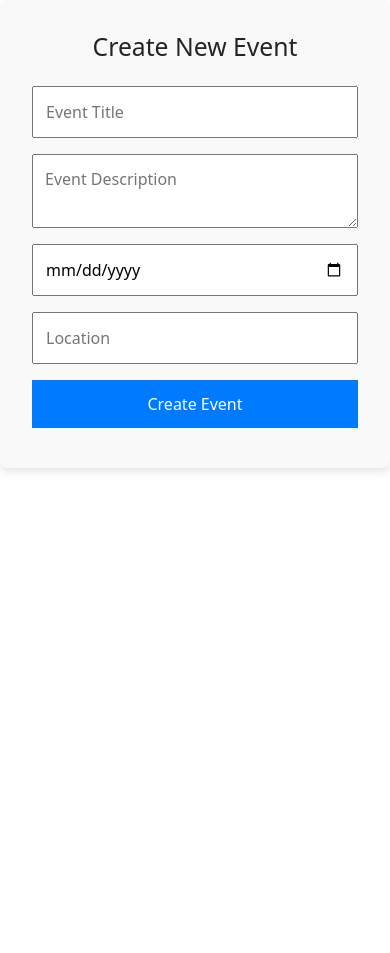
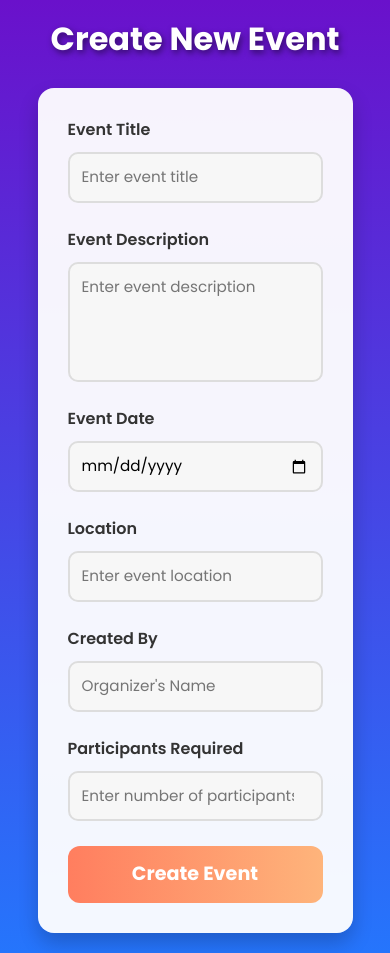
Before and after one commit to Sarvesh1502/VMS, a React (Vite) app: page /createevent in a window 390 px wide. Before the commit the page ends 844 px from the top, so only its background shows below. Built offline with nearby package versions, Linux system fonts and the light colour scheme.

Commit message:
Create event page

```diff
--- a/src/Pages/CreateEvent.css
+++ b/src/Pages/CreateEvent.css
@@ -1,36 +1,120 @@
+/* Container */
 .create-event-container {
-    max-width: 600px;
-    margin: auto;
-    padding: 2rem;
-    background-color: #f9f9f9;
-    box-shadow: 0 4px 8px rgba(0, 0, 0, 0.1);
-    border-radius: 8px;
-}
-
-.create-event-container h2 {
-    text-align: center;
-    margin-bottom: 1rem;
-}
-
-form {
     display: flex;
     flex-direction: column;
-}
+    align-items: center;
+    justify-content: center;
+    min-height: 100vh;
+    background: linear-gradient(to bottom, #6a11cb, #2575fc);
+    font-family: "Poppins", sans-serif;
+    padding: 20px;
+  }
 
-input, textarea, button {
-    margin: 0.5rem 0;
-    padding: 0.75rem;
+  /* Form Title */
+  .form-title {
+    font-size: 2.5rem;
+    margin-bottom: 30px;
+    color: #fff;
+    text-shadow: 2px 3px 6px rgba(0, 0, 0, 0.5);
+    font-weight: 700;
+  }
+
+  /* Form */
+  .event-form {
+    background: rgba(255, 255, 255, 0.95);
+    border-radius: 16px;
+    padding: 40px;
+    width: 100%;
+    max-width: 600px;
+    box-shadow: 0px 10px 20px rgba(0, 0, 0, 0.2);
+    display: flex;
+    flex-direction: column;
+    gap: 25px;
+  }
+
+  /* Form Group */
+  .form-group {
+    display: flex;
+    flex-direction: column;
+    gap: 10px;
+  }
+
+  .form-group label {
     font-size: 1rem;
-}
+    font-weight: 600;
+    color: #333;
+  }
 
-button {
-    background-color: #007bff;
+  .form-group input,
+  .form-group textarea {
+    padding: 12px;
+    border: 2px solid #ddd;
+    border-radius: 10px;
+    font-size: 1rem;
+    background: #f7f7f7;
+    transition: all 0.3s ease;
+  }
+
+  .form-group input:focus,
+  .form-group textarea:focus {
+    border-color: #6a11cb;
+    box-shadow: 0px 0px 8px rgba(106, 17, 203, 0.4);
+    background: #fff;
+    outline: none;
+  }
+
+  .form-group textarea {
+    resize: none;
+    height: 120px;
+  }
+
+  /* Submit Button */
+  .submit-btn {
+    padding: 14px 20px;
+    font-size: 1.2rem;
+    font-weight: bold;
     color: #fff;
+    background: linear-gradient(to right, #ff7e5f, #feb47b);
     border: none;
+    border-radius: 12px;
     cursor: pointer;
-    transition: background 0.3s;
-}
+    transition: transform 0.3s ease, box-shadow 0.3s ease;
+  }
 
-button:hover {
-    background-color: #0056b3;
-}
+  .submit-btn:hover {
+    transform: translateY(-3px);
+    box-shadow: 0px 6px 12px rgba(255, 126, 95, 0.4);
+  }
+
+  /* Responsive Design */
+  @media (max-width: 768px) {
+    .event-form {
+      width: 90%;
+      padding: 30px;
+    }
+
+    .form-title {
+      font-size: 2rem;
+    }
+
+    .form-group input,
+    .form-group textarea {
+      font-size: 0.95rem;
+    }
+  }
+
+  /* Animation */
+  .event-form {
+    animation: fadeIn 1s ease-in-out;
+  }
+
+  @keyframes fadeIn {
+    0% {
+      opacity: 0;
+      transform: translateY(-20px);
+    }
+    100% {
+      opacity: 1;
+      transform: translateY(0);
+    }
+  }
--- a/src/Pages/CreateEventAdmin.jsx
+++ b/src/Pages/CreateEventAdmin.jsx
@@ -9,6 +9,8 @@ const CreateEvent = () => {
   const [description, setDescription] = useState("");
   const [date, setDate] = useState("");
   const [location, setLocation] = useState("");
+  const [createdBy, setCreatedBy] = useState("");
+  const [participantsRequired, setParticipantsRequired] = useState("");
   const navigate = useNavigate();
 
   const handleSubmit = async (e) => {
@@ -18,7 +20,9 @@ const CreateEvent = () => {
         title,
         description,
         date,
-                location
+        location,
+        createdBy,
+        participantsRequired,
       });
       alert("Event created successfully!");
       navigate("/admin-home");
@@ -30,13 +34,67 @@ const CreateEvent = () => {
 
   return (
     <div className="create-event-container">
-            <h2>Create New Event</h2>
-            <form onSubmit={handleSubmit}>
-                <input type="text" placeholder="Event Title" value={title} onChange={(e) => setTitle(e.target.value)} required />
-                <textarea placeholder="Event Description" value={description} onChange={(e) => setDescription(e.target.value)} required></textarea>
-                <input type="date" value={date} onChange={(e) => setDate(e.target.value)} required />
-                <input type="text" placeholder="Location" value={location} onChange={(e) => setLocation(e.target.value)} />
-                <button type="submit">Create Event</button>
+      <h2 className="form-title">Create New Event</h2>
+      <form onSubmit={handleSubmit} className="event-form">
+        <div className="form-group">
+          <label>Event Title</label>
+          <input
+            type="text"
+            placeholder="Enter event title"
+            value={title}
+            onChange={(e) => setTitle(e.target.value)}
+            required
+          />
+        </div>
+        <div className="form-group">
+          <label>Event Description</label>
+          <textarea
+            placeholder="Enter event description"
+            value={description}
+            onChange={(e) => setDescription(e.target.value)}
+            required
+          ></textarea>
+        </div>
+        <div className="form-group">
+          <label>Event Date</label>
+          <input
+            type="date"
+            value={date}
+            onChange={(e) => setDate(e.target.value)}
+            required
+          />
+        </div>
+        <div className="form-group">
+          <label>Location</label>
+          <input
+            type="text"
+            placeholder="Enter event location"
+            value={location}
+            onChange={(e) => setLocation(e.target.value)}
+          />
+        </div>
+        <div className="form-group">
+          <label>Created By</label>
+          <input
+            type="text"
+            placeholder="Organizer's Name"
+            value={createdBy}
+            onChange={(e) => setCreatedBy(e.target.value)}
+          />
+        </div>
+        <div className="form-group">
+          <label>Participants Required</label>
+          <input
+            type="number"
+            placeholder="Enter number of participants"
+            value={participantsRequired}
+            onChange={(e) => setParticipantsRequired(e.target.value)}
+            required
+          />
+        </div>
+        <button type="submit" className="submit-btn">
+          Create Event
+        </button>
       </form>
     </div>
   );
--- /dev/null
+++ b/src/Pages/Landing.css
@@ -0,0 +1,118 @@
+/* Container */
+.landing-container {
+    height: 100vh;
+    background: linear-gradient(to bottom, #7028e4, #e5b2ca);
+    display: flex;
+    flex-direction: column;
+    justify-content: center;
+    align-items: center;
+    font-family: "Arial", sans-serif;
+    color: #fff;
+    text-align: center;
+    overflow: hidden;
+  }
+
+  /* Content Box */
+  .landing-content {
+    background: rgba(255, 255, 255, 0.1);
+    padding: 40px;
+    border-radius: 15px;
+    box-shadow: 0px 10px 20px rgba(0, 0, 0, 0.2);
+    max-width: 600px;
+    width: 90%;
+    animation: fadeIn 1s ease-in-out;
+  }
+
+  /* Title */
+  .landing-title {
+    font-size: 3rem;
+    font-weight: bold;
+    margin-bottom: 10px;
+    text-shadow: 2px 4px 6px rgba(0, 0, 0, 0.2);
+  }
+
+  /* Subtitle */
+  .landing-subtitle {
+    font-size: 1.2rem;
+    margin-bottom: 30px;
+    line-height: 1.6;
+    opacity: 0.9;
+  }
+
+  /* Buttons */
+  .landing-buttons {
+    display: flex;
+    gap: 20px;
+    justify-content: center;
+    flex-wrap: wrap;
+  }
+
+  .landing-btn {
+    padding: 15px 40px;
+    font-size: 1.1rem;
+    font-weight: bold;
+    border: none;
+    border-radius: 30px;
+    text-decoration: none;
+    color: #ffffff;
+    cursor: pointer;
+    transition: transform 0.3s, box-shadow 0.3s;
+  }
+
+  /* Student Button */
+  .student-btn {
+    background: linear-gradient(to right, #43cea2, #185a9d);
+  }
+
+  .student-btn:hover {
+    transform: scale(1.1);
+    box-shadow: 0px 10px 15px rgba(67, 206, 162, 0.5);
+  }
+
+  /* Admin Button */
+  .admin-btn {
+    background: linear-gradient(to right, #ff758c, #ff7eb3);
+  }
+
+  .admin-btn:hover {
+    transform: scale(1.1);
+    box-shadow: 0px 10px 15px rgba(255, 117, 140, 0.5);
+  }
+
+  /* Footer */
+  .landing-footer {
+    position: absolute;
+    bottom: 10px;
+    width: 100%;
+    text-align: center;
+    font-size: 0.9rem;
+    color: rgba(255, 255, 255, 0.8);
+  }
+
+  /* Animations */
+  @keyframes fadeIn {
+    from {
+      opacity: 0;
+      transform: translateY(-20px);
+    }
+    to {
+      opacity: 1;
+      transform: translateY(0);
+    }
+  }
+
+  /* Responsive */
+  @media (max-width: 768px) {
+    .landing-title {
+      font-size: 2.5rem;
+    }
+
+    .landing-subtitle {
+      font-size: 1rem;
+    }
+
+    .landing-btn {
+      padding: 12px 30px;
+      font-size: 1rem;
+    }
+  }
--- a/src/Pages/Landing.jsx
+++ b/src/Pages/Landing.jsx
@@ -1,17 +1,28 @@
-/* eslint-disable no-unused-vars */
 import React from "react";
 import { NavLink } from "react-router-dom";
+import "./Landing.css";
 
 const Landing = () => {
   return (
-    <>
-      <div>
-        <NavLink to="/stdlogin">LOGIN AS STUDENT</NavLink>
+    <div className="landing-container">
+      <div className="landing-content">
+        <h1 className="landing-title">Welcome</h1>
+        <p className="landing-subtitle">
+          Join us in organizing and participating in events. Select your role to continue:
+        </p>
+        <div className="landing-buttons">
+          <NavLink to="/stdlogin" className="landing-btn student-btn">
+            Login as Student
+          </NavLink>
+          <NavLink to="/adminlogin" className="landing-btn admin-btn">
+            Login as Admin
+          </NavLink>
+        </div>
       </div>
-      <div>
-        <NavLink to="/adminlogin">LOGIN AS ADMIN</NavLink>
-      </div>
-    </>
+      <footer className="landing-footer">
+        © 2024 Volunteer Management System | All Rights Reserved
+      </footer>
+    </div>
   );
 };
 
--- a/src/Pages/StdDash.css
+++ b/src/Pages/StdDash.css
@@ -1,7 +1,7 @@
 /* Dashboard Container */
 .std-dash-container {
     padding: 30px;
-    background-color: rgba(3, 63, 152, 0.973);
+    background-image: linear-gradient(to bottom, #0acffe 0%, #495aff 100%);
     min-height: 100vh;
     font-family: 'Roboto', sans-serif;
     display: flex;
@@ -27,7 +27,7 @@
     color: #f0f0f0;
     text-align: center;
     border-radius: 16px;
-    background: linear-gradient(135deg, #d4b3e0, #e8c9ff);
+    background-image: linear-gradient(to right, #0acffe 0%, #495aff 100%);
     box-shadow: 0px 8px 16px rgba(0, 0, 0, 0.2);
     transition: transform 0.3s ease, box-shadow 0.3s ease, background 0.3s ease;
 }
@@ -35,7 +35,7 @@
 
 .stat-card:hover {
     transform: scale(1.05);
-    background: linear-gradient(135deg, #575ee8, #4b77ba);
+    background: linear-gradient(135deg, #43cea2, #185a9d);
     box-shadow: 0px 10px 20px rgba(0, 0, 0, 0.25);
 }
 
@@ -65,7 +65,7 @@
     flex: 1;
     min-width: 400px;
     padding: 20px;
-    background: linear-gradient(135deg, #f3f5fc, #d5e1fc);
+    background-image: linear-gradient(-225deg, #FFFEFF 0%, #D7FFFE 100%);
     border-radius: 16px;
     box-shadow: 0px 4px 12px rgba(0, 0, 0, 0.1);
     transition: transform 0.3s ease, box-shadow 0.3s ease;
```
Lines whose indentation alone changed are shown as unchanged.
